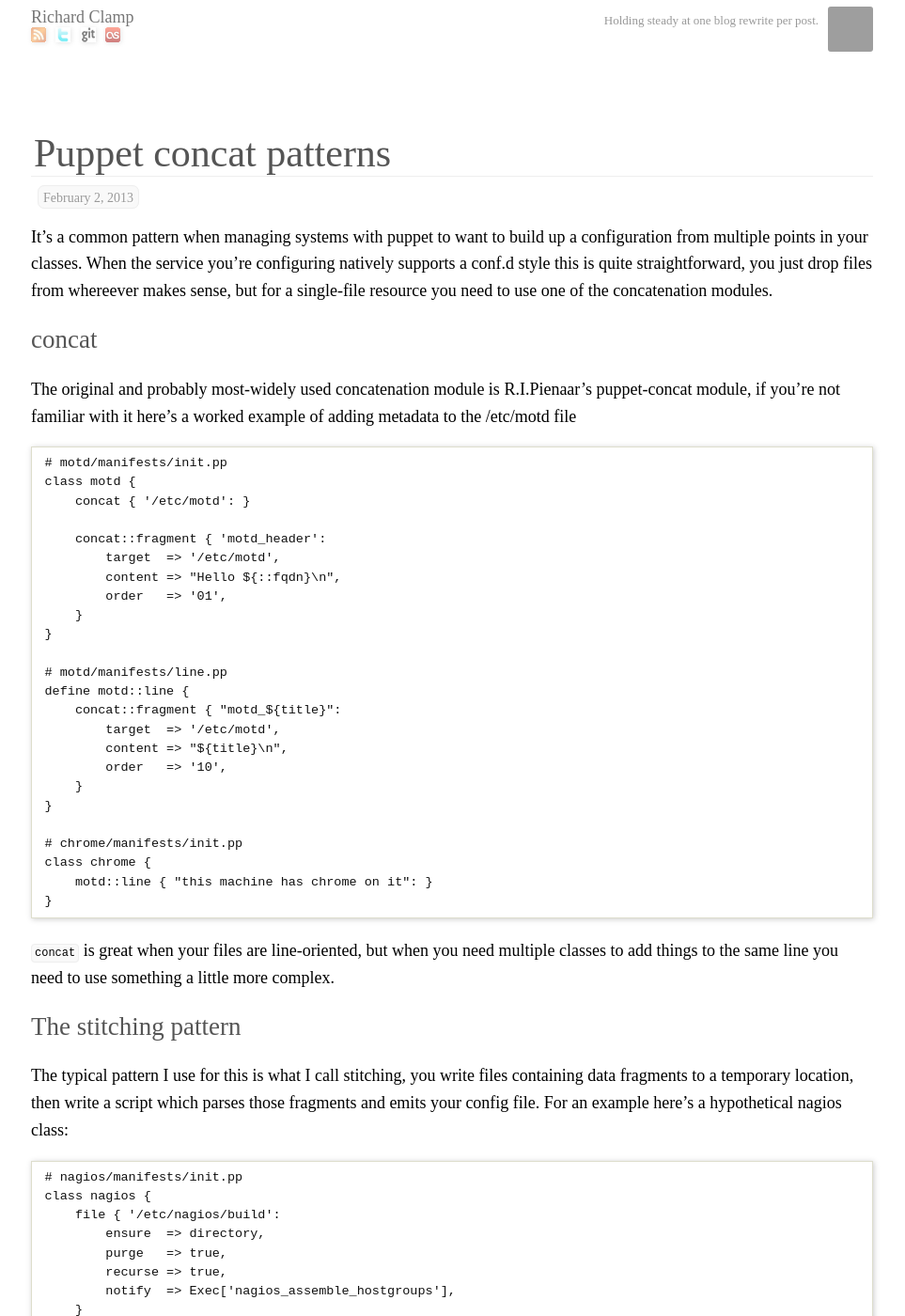
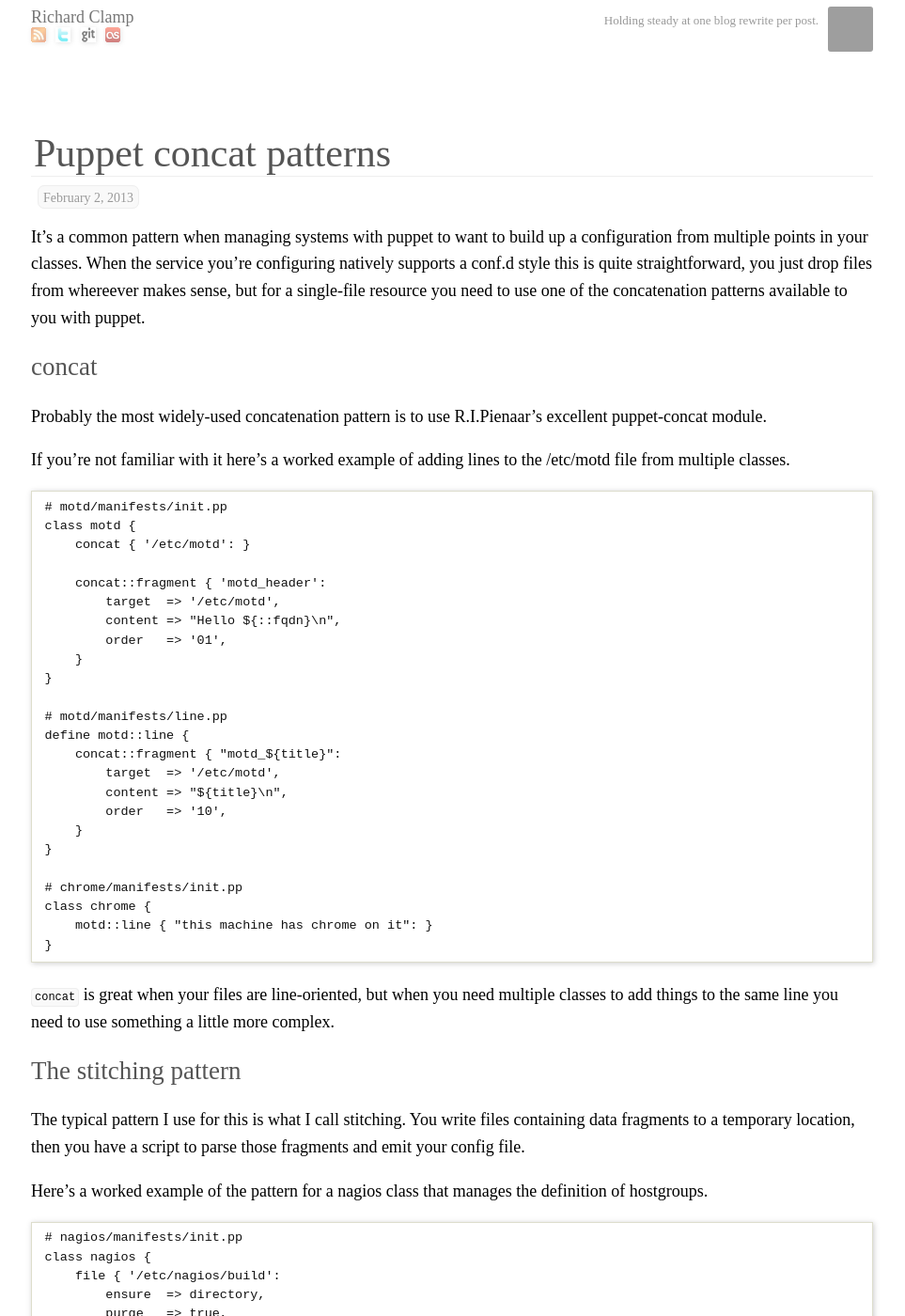
Before and after one commit to richardc/blog, a Jekyll site: the page built from _posts/2013-02-02-puppet-concat-patterns.markdown, in a window 1280 px wide and 1400 px high. Shown: the whole window at 94% size, without its empty margins (159-1122 px from the left). Built offline with Jekyll 4.4.1, drawn with Linux system fonts in a browser that asks for light colours; Markdown is read by kramdown in place of the engine named in the settings; some of the changed text lies outside the part shown; grey boxes are pictures that could not be loaded.

Commit message:
second draft

```diff
--- a/_posts/2013-02-02-puppet-concat-patterns.markdown
+++ b/_posts/2013-02-02-puppet-concat-patterns.markdown
@@ -7,14 +7,15 @@ It's a common pattern when managing systems with puppet to want to build up a
 configuration from multiple points in your classes.   When the service you're
 configuring natively supports a conf.d style this is quite straightforward, you
 just drop files from whereever makes sense, but for a single-file resource you
-need to use one of the concatenation modules.
-
+need to use one of the concatenation patterns available to you with puppet.
 
 ## concat
 
-The original and probably most-widely used concatenation module is
-R.I.Pienaar's puppet-concat module, if you're not familiar with it
-here's a worked example of adding metadata to the /etc/motd file
+Probably the most widely-used concatenation pattern is to use
+R.I.Pienaar's excellent puppet-concat module.
+
+If you're not familiar with it here's a worked example of adding lines
+to the /etc/motd file from multiple classes.
 
     # motd/manifests/init.pp
     class motd {
@@ -47,10 +48,12 @@ complex.
 
 ## The stitching pattern
 
-The typical pattern I use for this is what I call stitching, you write files
-containing data fragments to a temporary location, then write a script which
-parses those fragments and emits your config file.  For an example here's a
-hypothetical nagios class:
+The typical pattern I use for this is what I call stitching.  You write files
+containing data fragments to a temporary location, then you have a script to
+parse those fragments and emit your config file.
+
+Here's a worked example of the pattern for a nagios class that manages
+the definition of hostgroups.
 
     # nagios/manifests/init.pp
     class nagios {
@@ -108,13 +111,13 @@ hypothetical nagios class:
         nagios::host { "ntp server: }
     }
 
+This works but the major drawback is you need to write a new assembly
+script each time you use it, also you end up with a bunch of intermediate
+files in a build directory to manage.
 
-This works but you need to write a new assembly script for each application,
-and you need to add data fragments and worry about purging them, plus for
-nagios you'll also be exporting and collecting the resources.  In short it's a
-lot of moving parts to than you need to keep in the air.
+Also the logic of it can be quite complex to follow.
 
-## and introducing datacat
+## introducing datacat
 
 XXX datacat is not the best name, give me a better one
 
@@ -151,3 +154,7 @@ Revisiting the nagios hostgroups pattern, with datacat it would look like this:
     class ntp {
         nagios::host { "ntp server: }
     }
+
+Hopefully the datacat types provide a general enough model to allow you
+to manage arbritary files you build up with data, and the interface
+should be clearer than dropping multiple fragment files.
```
